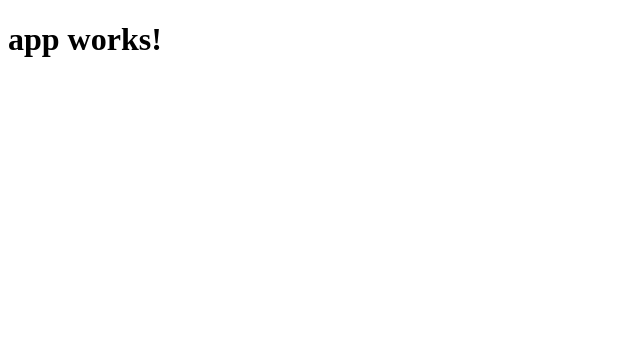
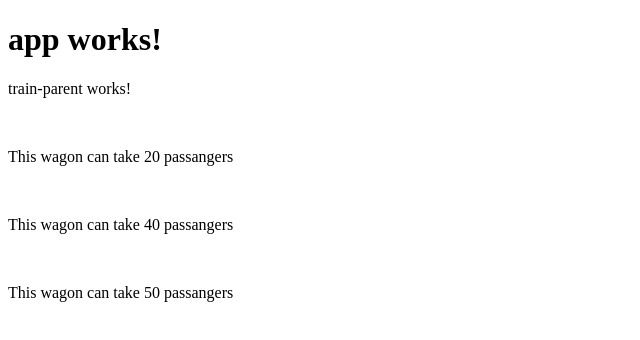
Before and after one commit to mariusmoe/webTutorial, an Angular app in the folder coffee/: page / in a window 1280 px wide. Shown: the top 340 px of the page, without its empty margins (0-640 px from the left). Built offline with nearby package versions, Linux system fonts and the light colour scheme.

Commit message:
Add example 1

```diff
--- a/coffee/src/app/app.component.html
+++ b/coffee/src/app/app.component.html
@@ -1,3 +1,5 @@
 <h1>
   {{title}}
 </h1>
+
+<app-train-parent></app-train-parent>
--- a/coffee/src/app/app.module.ts
+++ b/coffee/src/app/app.module.ts
@@ -4,8 +4,8 @@ import { FormsModule } from '@angular/forms';
 import { HttpModule } from '@angular/http';
 
 import { AppComponent } from './app.component';
-import { TrainChildWagonComponent } from './train-child-wagon/train-child-wagon.component';
-import { TrainParentComponent } from './train-parent/train-parent.component';
+import { TrainChildWagonComponent } from './example-1/train-child-wagon/train-child-wagon.component';
+import { TrainParentComponent } from './example-1/train-parent/train-parent.component';
 
 @NgModule({
   declarations: [
--- /dev/null
+++ b/coffee/src/app/example-1/train-child-wagon/train-child-wagon.component.html
@@ -0,0 +1,2 @@
+<br>
+<p>This wagon can take {{passangerCount}} passangers<p>
--- /dev/null
+++ b/coffee/src/app/example-1/train-parent/train-parent.component.html
@@ -0,0 +1,5 @@
+<p>
+  train-parent works!
+</p>
+
+<app-train-child-wagon *ngFor="let wagon of wagons" [passangerCount]="wagon"></app-train-child-wagon>
--- a/coffee/src/app/train-parent/train-parent.component.ts
+++ b/coffee/src/app/example-1/train-parent/train-parent.component.ts
@@ -1,4 +1,5 @@
 import { Component, OnInit } from '@angular/core';
+import { TrainChildWagonComponent } from '../train-child-wagon/train-child-wagon.component';
 
 @Component({
   selector: 'app-train-parent',
@@ -12,4 +13,8 @@ export class TrainParentComponent implements OnInit {
   ngOnInit() {
   }
 
+  wagons:[number] = [20, 40, 50];
+
+  passangerCount:number = 20;
+
 }
--- a/coffee/src/app/train-child-wagon/train-child-wagon.component.html
+++ /dev/null
@@ -1,3 +0,0 @@
-<p>
-  train-child-wagon works!
-</p>
--- a/coffee/src/app/train-parent/train-parent.component.html
+++ /dev/null
@@ -1,3 +0,0 @@
-<p>
-  train-parent works!
-</p>
```
Also changed, not shown: coffee/src/app/example-1/train-child-wagon/train-child-wagon.component.ts (renamed from coffee/src/app/train-child-wagon/train-child-wagon.component.ts, +6 -1 lines), coffee/src/app/example-1/train-child-wagon/train-child-wagon.component.css (added), coffee/src/app/example-1/train-parent/train-parent.component.css (added), 2 other files (tests, documents, lock files or other folders).
